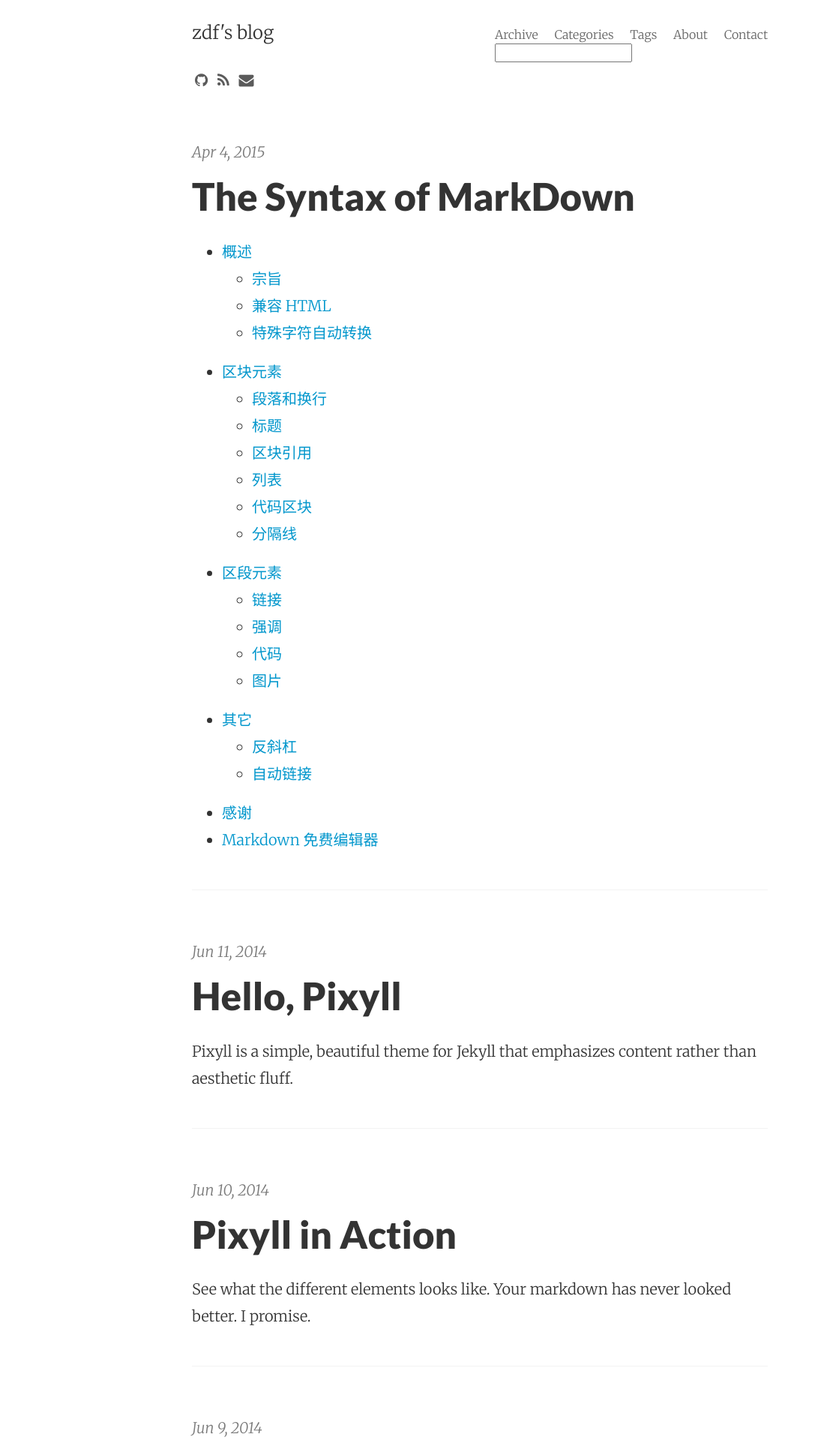
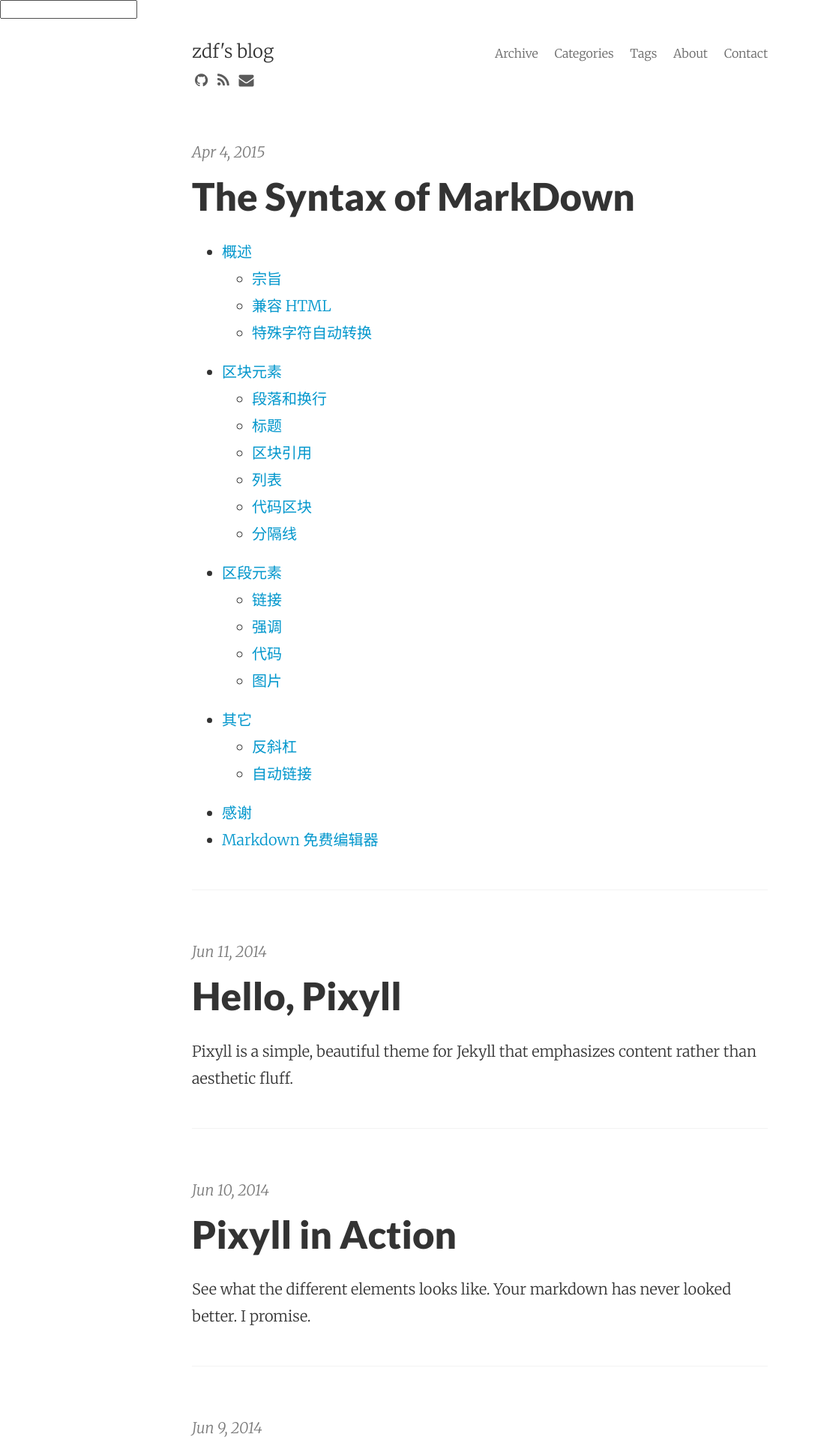
Before and after one commit to zdf1230/zdf1230.github.io, a Jekyll site: the page built from index.html, in a window 1280 px wide. Shown: the top 1920 px of the page at 75% size, without its empty margins (0-1087 px from the left). Built offline with Jekyll 4.4.1, drawn with Linux system fonts in a browser that asks for light colours; nearby versions of some CDN libraries; Markdown is read by kramdown in place of the engine named in the settings; the list of posts is cut into pages by our own code; comment, search, counter and statistics services are not loaded.

Commit message:
UpdateSwiftypeform

```diff
--- a/_includes/head.html
+++ b/_includes/head.html
@@ -18,6 +18,9 @@
       <link href="//maxcdn.bootstrapcdn.com/font-awesome/4.2.0/css/font-awesome.min.css" rel="stylesheet">
     {% endif %}
 
+	<form>
+		<input type="text" id="st-search-input" class="st-search-input" />
+	</form>
 
     <!-- Open Graph -->
     <!-- From: https://github.com/mmistakes/hpstr-jekyll-theme/blob/master/_includes/head.html -->
--- a/_includes/navigation.html
+++ b/_includes/navigation.html
@@ -3,6 +3,3 @@
 <a href="{{ site.baseurl }}/tags/">Tags</a>
 <a href="{{ site.baseurl }}/about/">About</a>
 <a href="{{ site.baseurl }}/contact/">Contact</a>
-<form>
-    <input type="text" id="st-search-input" class="st-search-input" />
-</form>
--- a/_layouts/default.html
+++ b/_layouts/default.html
@@ -7,7 +7,6 @@
 
     <div class="post p2 p-responsive wrap" role="main">
       <div class="measure">
-		<div id="st-results-container"></div>
         {{ content }}
 
 		{% if page.no_duoshuo %}
```
